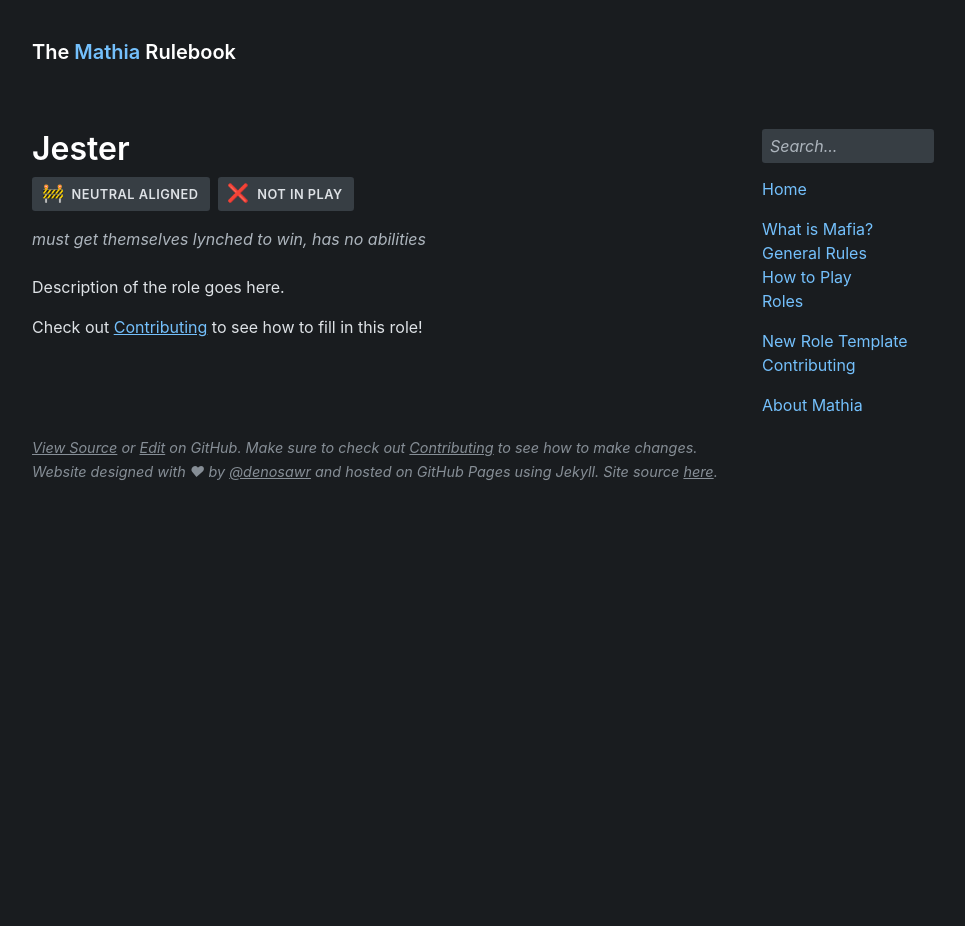
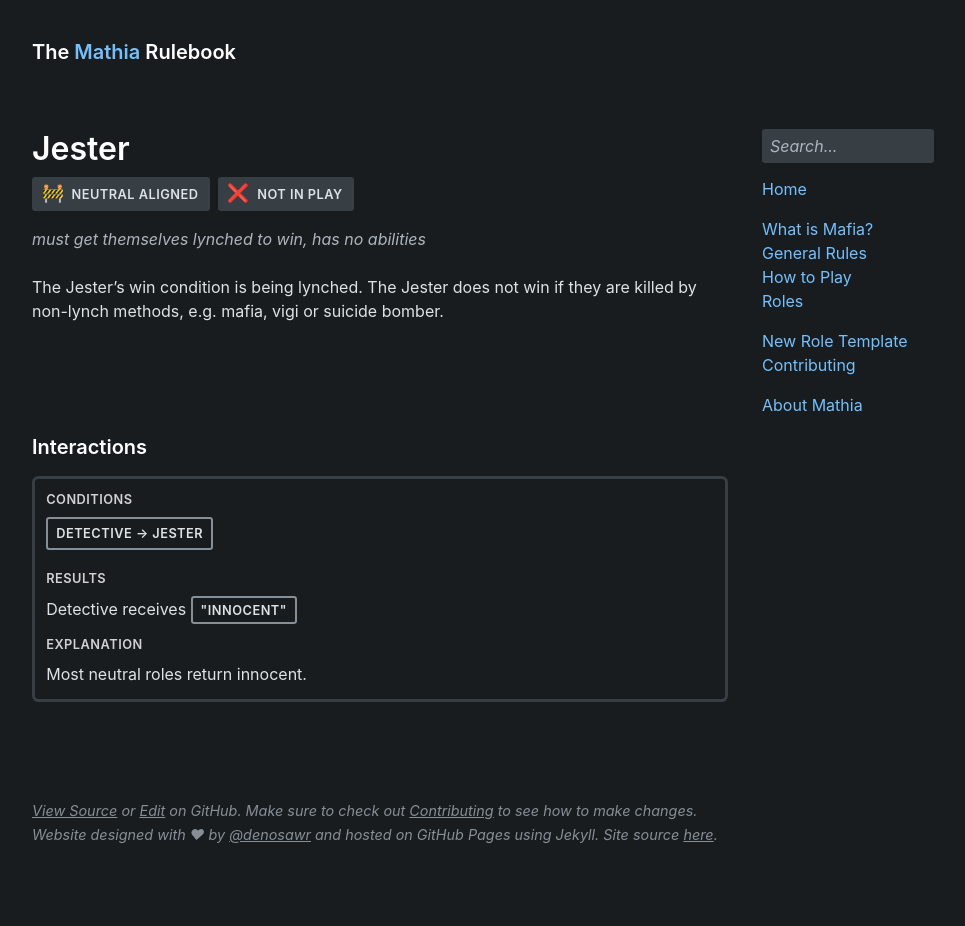
Before and after one commit to olliecheng/mathia-rulebook, a Jekyll site: the page built from roles/jester.md, in a window 1280 px wide. Shown: the whole page, without its empty margins (152-1117 px from the left). Built offline with Jekyll 4.4.1, drawn with Linux system fonts in a browser that asks for light colours; some web fonts are replaced; before the commit the page ends 900 px from its top, so only the background shows below that.

Commit message:
Update jester.md

```diff
--- a/roles/jester.md
+++ b/roles/jester.md
@@ -5,7 +5,12 @@ alignment: neutral
 enabled: no
 description: must get themselves lynched to win, has no abilities
 ---
+The Jester's win condition is being lynched. The Jester does not win if they are killed by non-lynch methods, e.g. mafia, vigi or suicide bomber.
 
-Description of the role goes here.
+{% capture interactions %}
+Detective > Jester;
+Detective receives "Innocent";
+Most neutral roles return innocent.
 
-Check out [Contributing]({{ site.baseurl }}{% link information/contributing.md %}) to see how to fill in this role!
+{% endcapture %}
+{% include interactions.html content=interactions %}
```
